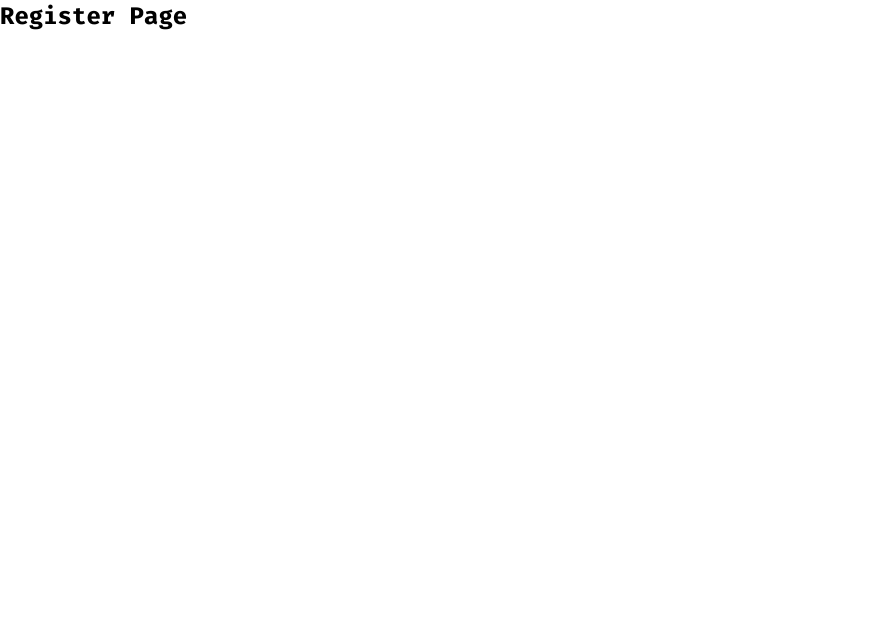
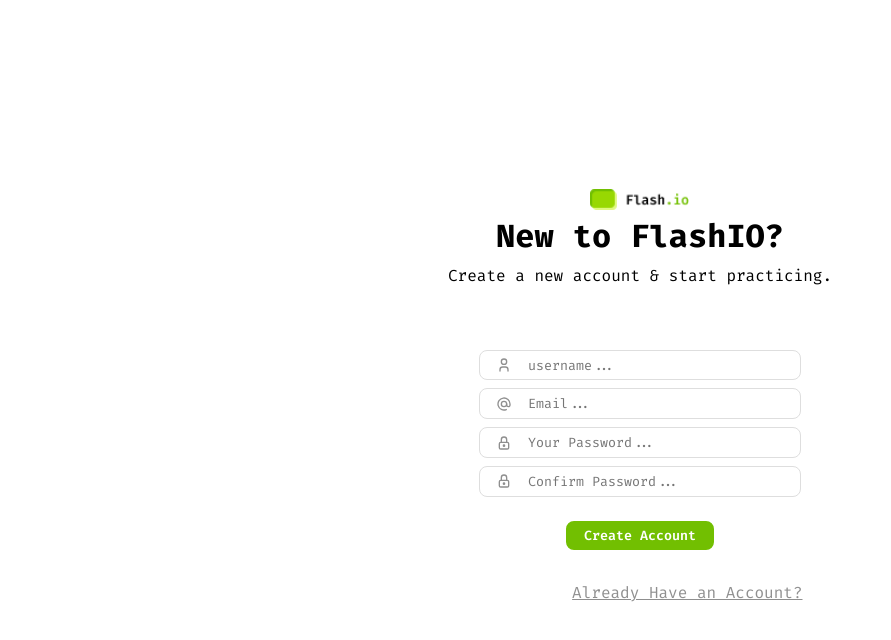
Before and after one commit to Ssenseii/flash.io, a Vue app: page /auth/register in a window 1280 px wide. Shown: the top 640 px of the page, without its empty margins (0-891 px from the left). Built offline with nearby package versions, Linux system fonts and the light colour scheme.

Commit message:
finished base auth screens

```diff
--- a/src/pages/auth/Login.vue
+++ b/src/pages/auth/Login.vue
@@ -1,24 +1,6 @@
 <!-- src/pages/auth/Login.vue -->
 <template>
 	<div class="auth login">
-		<!--
-		Logo Image
-
-		Title Login Start
-		Description
-
-
-		Login Email
-		Login Password
-
-		Login Button
-
-		Forgot Password
-		Don't have an account
-
-		WebPage
-
-		-->
 
 		<div class="login__logo">
 			<img src="../../assets/images/logo.png" alt="Flashio Logo" />
@@ -30,7 +12,7 @@
 		</p>
 
 		<form method="POST" class="login__form">
-			<div class="login__email">
+			<div class="login__input">
 				<svg
 					xmlns="http://www.w3.org/2000/svg"
 					width="24"
@@ -48,7 +30,7 @@
 				</svg>
 				<input id="email" type="email" name="email" placeholder="Email..." />
 			</div>
-			<div class="login__password">
+			<div class="login__input">
 				<svg
 					xmlns="http://www.w3.org/2000/svg"
 					width="24"
@@ -73,8 +55,8 @@
 		</form>
 
 		<div class="login__actions">
-			<router-link to="/forgot-password">Forgot Password?</router-link>
-			<router-link to="/register">Don't have an account?</router-link>
+			<router-link to="/auth/forgot-password">Forgot Password?</router-link>
+			<router-link to="/auth/register">Don't have an account?</router-link>
 		</div>
 	</div>
 </template>
--- a/src/pages/auth/Register.vue
+++ b/src/pages/auth/Register.vue
@@ -1,12 +1,99 @@
 <!-- src/pages/auth/Login.vue -->
 <template>
-	<div>
-		<h2>Register Page</h2>
+	<div class="auth login">
+		<div class="login__logo">
+			<img src="../../assets/images/logo.png" alt="Flashio Logo" />
+		</div>
+
+		<h1 class="login__title">New to FlashIO?</h1>
+		<p class="login__description">Create a new account & start practicing.</p>
+
+		<form method="POST" class="login__form">
+			<div class="login__input">
+				<svg
+					xmlns="http://www.w3.org/2000/svg"
+					width="24"
+					height="24"
+					viewBox="0 0 24 24"
+					fill="none"
+					stroke="currentColor"
+					stroke-width="2"
+					stroke-linecap="round"
+					stroke-linejoin="round"
+				>
+					<path stroke="none" d="M0 0h24v24H0z" fill="none" />
+					<path d="M8 7a4 4 0 1 0 8 0a4 4 0 0 0 -8 0" />
+					<path d="M6 21v-2a4 4 0 0 1 4 -4h4a4 4 0 0 1 4 4v2" />
+				</svg>
+				<input id="username" type="text" name="username" placeholder="username..." />
+			</div>
+			<div class="login__input">
+				<svg
+					xmlns="http://www.w3.org/2000/svg"
+					width="24"
+					height="24"
+					viewBox="0 0 24 24"
+					fill="none"
+					stroke="currentColor"
+					stroke-width="2"
+					stroke-linecap="round"
+					stroke-linejoin="round"
+				>
+					<path stroke="none" d="M0 0h24v24H0z" fill="none" />
+					<path d="M12 12m-4 0a4 4 0 1 0 8 0a4 4 0 1 0 -8 0" />
+					<path d="M16 12v1.5a2.5 2.5 0 0 0 5 0v-1.5a9 9 0 1 0 -5.5 8.28" />
+				</svg>
+				<input id="email" type="email" name="email" placeholder="Email..." />
+			</div>
+			<div class="login__input">
+				<svg
+					xmlns="http://www.w3.org/2000/svg"
+					width="24"
+					height="24"
+					viewBox="0 0 24 24"
+					fill="none"
+					stroke="currentColor"
+					stroke-width="2"
+					stroke-linecap="round"
+					stroke-linejoin="round"
+				>
+					<path stroke="none" d="M0 0h24v24H0z" fill="none" />
+					<path
+						d="M5 13a2 2 0 0 1 2 -2h10a2 2 0 0 1 2 2v6a2 2 0 0 1 -2 2h-10a2 2 0 0 1 -2 -2v-6z"
+					/>
+					<path d="M11 16a1 1 0 1 0 2 0a1 1 0 0 0 -2 0" />
+					<path d="M8 11v-4a4 4 0 1 1 8 0v4" />
+				</svg>
+				<input type="password" name="password" placeholder="Your Password..." />
+			</div>
+			<div class="login__input">
+				<svg
+					xmlns="http://www.w3.org/2000/svg"
+					width="24"
+					height="24"
+					viewBox="0 0 24 24"
+					fill="none"
+					stroke="currentColor"
+					stroke-width="2"
+					stroke-linecap="round"
+					stroke-linejoin="round"
+				>
+					<path stroke="none" d="M0 0h24v24H0z" fill="none" />
+					<path
+						d="M5 13a2 2 0 0 1 2 -2h10a2 2 0 0 1 2 2v6a2 2 0 0 1 -2 2h-10a2 2 0 0 1 -2 -2v-6z"
+					/>
+					<path d="M11 16a1 1 0 1 0 2 0a1 1 0 0 0 -2 0" />
+					<path d="M8 11v-4a4 4 0 1 1 8 0v4" />
+				</svg>
+				<input type="password" name="confirm_password" placeholder="Confirm Password..." />
+			</div>
+			<input class="button primary-button" type="submit" value="Create Account" />
+		</form>
+
+		<div class="login__actions">
+			<router-link to="/auth/login">Already Have an Account?</router-link>
+		</div>
 	</div>
 </template>
 
-<script>
-export default {
-	name: "Register",
-};
-</script>
+<script setup></script>
--- a/src/style/pages/_auth.scss
+++ b/src/style/pages/_auth.scss
@@ -31,9 +31,13 @@
         align-items: center;
 
         margin-block: 2rem;
+
+		.button{
+			margin-top: 1rem;
+		}
     }
 
-	&__email, &__password {
+	&__input{
 		border: 1px solid var(--color-gray);
 		border-radius: var(--brdr-rds);
 
@@ -49,6 +53,7 @@
 
         margin-bottom: 0.5rem;
 
+
 		svg {
 			width: 16px;
 			color: var(--color-dark);
@@ -62,9 +67,6 @@
 		}
 	}
 
-    &__password{
-        margin-bottom: 1rem;
-    }
 
     &__actions{
         display: flex;
```
